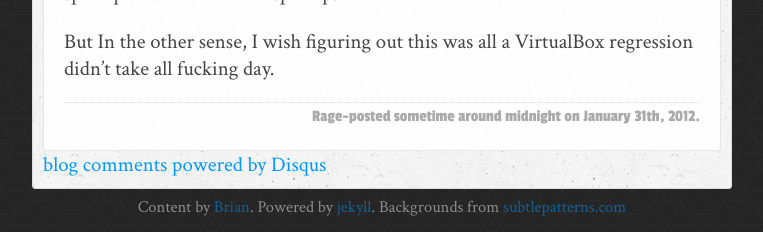
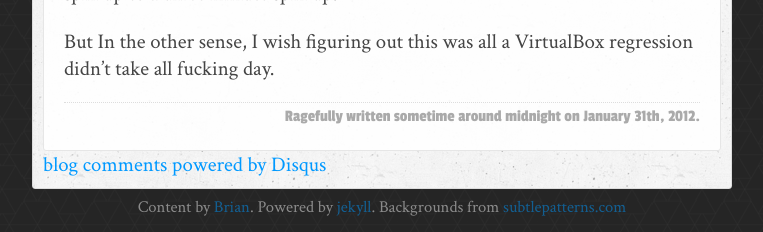
Before and after one commit to brianloveswords/bjb.io-site, a Jekyll site: the page built from _posts/2012-01-31-virtualbox-i-hate-you.md, in a window 1280 px wide and 900 px high, scrolled down 3825 px. Shown: the part 665-897 px from the top of the window, without its empty margins (258-1021 px from the left). Built offline with Jekyll 4.4.1, drawn with Linux system fonts in a browser that asks for light colours; some web fonts are replaced; comment, search, counter and statistics services are not loaded.

Commit message:
Ragefully.

```diff
--- a/_posts/2012-01-31-virtualbox-i-hate-you.md
+++ b/_posts/2012-01-31-virtualbox-i-hate-you.md
@@ -121,5 +121,5 @@ But In the other sense, I wish figuring out this was all a VirtualBox
 regression didn't take all fucking day.
 
 <footer>
-Rage-posted sometime around midnight on January 31th, 2012.
+Ragefully written sometime around midnight on January 31th, 2012.
 </footer>
```
